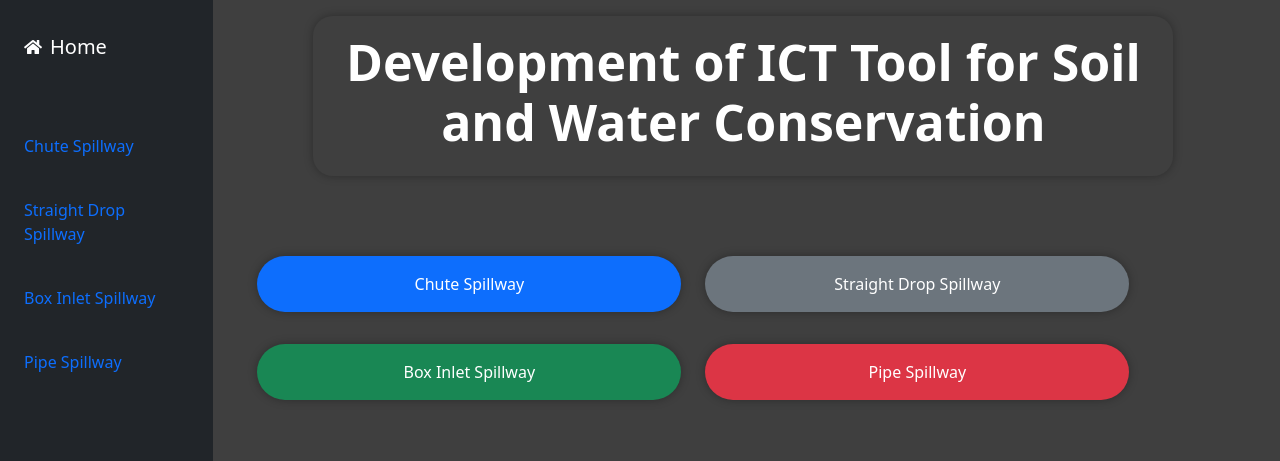
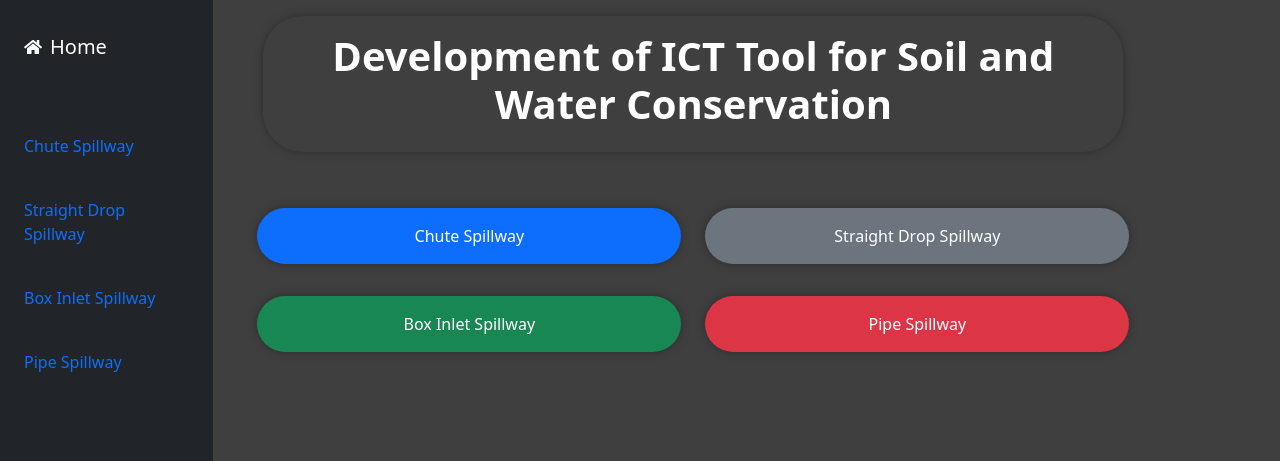
Before and after one commit to ganesh244/HydroCal, a plain HTML site: page index.html in a window 1280 px wide. Shown: the top 461 px of the page. Drawn offline with nearby package versions, Linux system fonts and the light colour scheme.

Commit message:
index.html

```diff
--- a/index.html
+++ b/index.html
@@ -24,7 +24,7 @@
           color: white;
       }
       .container-md {
-          border-radius: 20px;
+          border-radius: 40px;
           box-shadow: 0px 0px 10px rgba(0, 0, 0, 0.3);
           transition: transform 0.3s ease;
       }
@@ -60,14 +60,14 @@
           </div>
         </div>
         <div class="col-md-9 px-0">
-          <div class="row" style="padding-left: 100px;">
+          <div class="row" style="padding-left: 50px; padding-right: 50px;">
             <div class="col-md-12">
                 <!-- First medium-sized container -->
                 <div class="container-md p-3 my-3 text-center">
-                    <h1 style="font-weight: bold; font-size: 50px;">Development of ICT Tool for Soil and Water Conservation</h1>
+                    <h1 style="font-weight: bold; font-size: 40px;">Development of ICT Tool for Soil and Water Conservation</h1>
                 </div>
             </div>
-          </div>
+          </div>
           <div class="container mt-4">
             <div class="row" style="padding-left: 20px; padding-right: 20px;">
               <div class="col-md-6">
```
